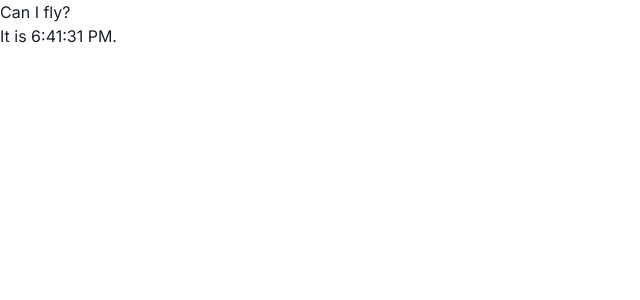
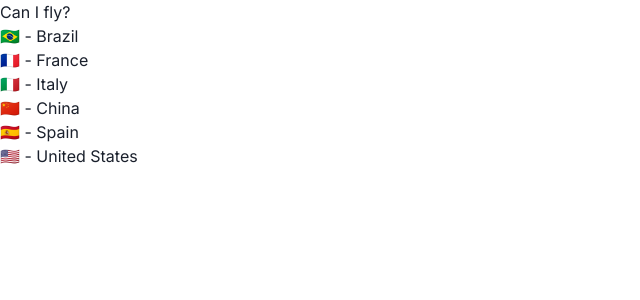
Before and after one commit to mendesfabio/can-i-fly, a Next.js app: page / in a window 1280 px wide. Shown: the top 300 px of the page, without its empty margins (0-640 px from the left). Built offline with nearby package versions, Linux system fonts and the light colour scheme.

Commit message:
parsing countries json

```diff
--- /dev/null
+++ b/data/countries.json
@@ -0,0 +1,26 @@
+{
+  "brazil": {
+    "friendlyName": "Brazil",
+    "flag": "🇧🇷"
+  },
+  "france": {
+    "friendlyName": "France",
+    "flag": "🇫🇷"
+  },
+  "italy": {
+    "friendlyName": "Italy",
+    "flag": "🇮🇹"
+  },
+  "china": {
+    "friendlyName": "China",
+    "flag": "🇨🇳"
+  },
+  "spain": {
+    "friendlyName": "Spain",
+    "flag": "🇪🇸"
+  },
+  "usa": {
+    "friendlyName": "United States",
+    "flag": "🇺🇸"
+  }
+}
--- a/pages/index.js
+++ b/pages/index.js
@@ -1,39 +1,31 @@
+import fs from "fs";
+import path from "path";
 import React from "react";
 
-class Clock extends React.Component {
-  constructor(props) {
-    super(props);
-    this.state = { date: new Date() };
-  }
+export async function getStaticProps() {
+  const dataFolder = path.join(process.cwd(), "data");
 
-  componentDidMount() {
-    this.timerID = setInterval(() => this.tick(), 1000);
-  }
+  const countriesFilePath = path.join(dataFolder, "countries.json");
+  const countriesFileContent = fs.readFileSync(countriesFilePath, "utf8");
+  const countries = JSON.parse(countriesFileContent);
 
-  componentWillUnmount() {
-    clearInterval(this.timerID);
-  }
-
-  tick() {
-    this.setState({
-      date: new Date(),
-    });
-  }
-
-  render() {
-    return (
-      <div>
-        <h2>It is {this.state.date.toLocaleTimeString()}.</h2>
-      </div>
-    );
-  }
+  return {
+    props: {
+      countries,
+    },
+  };
 }
 
-function HomePage() {
+function HomePage({ countries }) {
   return (
     <main className="container mx-auto p-5 my-8">
-      <h1>Can I fly?</h1>
-      <Clock />
+      <h1 className="">Can I fly?</h1>
+
+      {Object.entries(countries).map(([key, country]) => (
+        <div key={key}>
+          {country.flag} - {country.friendlyName}
+        </div>
+      ))}
     </main>
   );
 }
```
